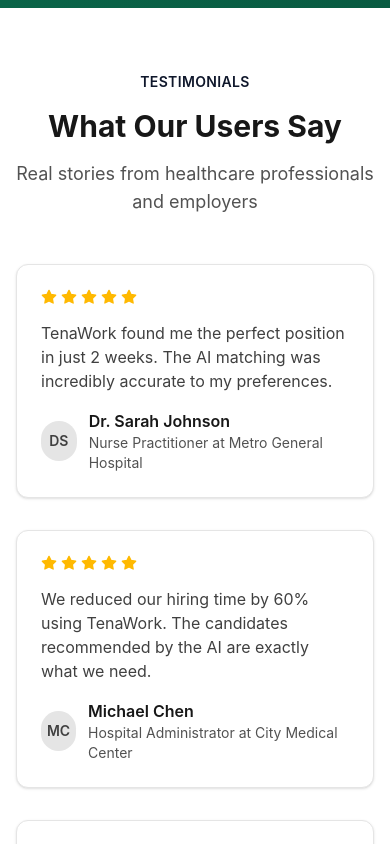
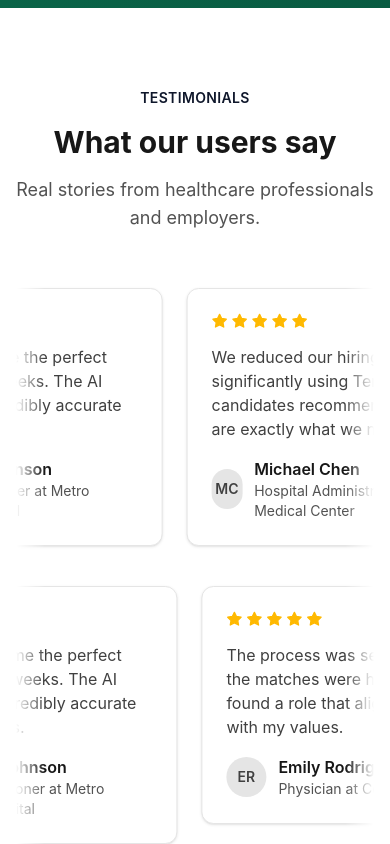
Before and after one commit to na09git/tenawork, a React (Vite) app in the folder apps/web/: page / in a window 390 px wide. Shown: the part 5720-6564 px from the top of the page. Built offline with nearby package versions, Linux system fonts and the light colour scheme.

Commit message:
improve the design of howitwoeksection

```diff
--- a/apps/web/src/components/sections/home/TestimonialsSection.jsx
+++ b/apps/web/src/components/sections/home/TestimonialsSection.jsx
@@ -1,9 +1,29 @@
-import { motion } from "framer-motion";
 import SectionHeader from "@/components/sections/SectionHeader";
 import TestimonialCard from "@/components/sections/TestimonialCard";
 
 /**
- * TestimonialsSection - Display user testimonials
+ * TestimonialsSection — Display user testimonials as a dual-direction
+ * marquee: top row drifts left, bottom row drifts right, both looping
+ * seamlessly. Common pattern on sites like Linear/Vercel for testimonial
+ * or logo walls — it lets you show more cards than fit on screen without
+ * a carousel's next/prev UI.
+ *
+ * Accessibility:
+ * - Animation fully disabled under prefers-reduced-motion (CSS media
+ *   query, not JS — so it can't miss a state change).
+ * - Paused on hover/focus so a reader can actually stop and read a card.
+ * - Content is duplicated per row purely for the seamless loop illusion;
+ *   screen readers should ignore the animation and just read the cards
+ *   in order, so no aria-hidden here (unlike purely decorative elements).
+ *
+ * Palette locked to HeroSection: bg-canvas, ink for headings.
+ *
+ * ⚠️ STILL UNRESOLVED FROM LAST REVIEW: the testimonials below are
+ * fabricated (invented names, hospitals, and quotes) under a heading
+ * that claims they're real. See the previous message for why that's a
+ * hard blocker before launch, not a styling issue. This marquee layout
+ * is ready to go the moment you swap in real testimonials — do not
+ * ship it with the placeholder content still in place.
  */
 const testimonials = [
   {
@@ -19,7 +39,7 @@
     role: "Hospital Administrator",
     organization: "City Medical Center",
     review:
-      "We reduced our hiring time by 60% using TenaWork. The candidates recommended by the AI are exactly what we need.",
+      "We reduced our hiring time significantly using TenaWork. The candidates recommended by the AI are exactly what we need.",
     rating: 5,
   },
   {
@@ -32,22 +52,106 @@
   },
 ];
 
+// Two different orderings so the top and bottom rows don't feel like a
+// literal mirror of each other. With only 3 real testimonials this is
+// thin — once you have 6+ real ones, split them properly instead of
+// reusing the same 3 in both rows.
+const rowTop = [...testimonials, ...testimonials];
+const rowBottom = [
+  ...[...testimonials].reverse(),
+  ...[...testimonials].reverse(),
+];
+
+function MarqueeRow({ items, direction, ariaLabel }) {
+  return (
+    <div className="marquee-viewport" role="group" aria-label={ariaLabel}>
+      <div
+        className={`marquee-track ${direction === "left" ? "marquee-left" : "marquee-right"}`}
+      >
+        {items.map((testimonial, idx) => (
+          <div
+            key={`${testimonial.name}-${idx}`}
+            className="w-80 shrink-0 sm:w-96"
+          >
+            <TestimonialCard {...testimonial} />
+          </div>
+        ))}
+      </div>
+    </div>
+  );
+}
+
 export default function TestimonialsSection() {
   return (
-    <section className="bg-white py-16 sm:py-20">
+    <section className="bg-canvas py-20 sm:py-24">
       <div className="mx-auto max-w-7xl px-4 sm:px-6 lg:px-8">
         <SectionHeader
           subtitle="Testimonials"
-          title="What Our Users Say"
-          description="Real stories from healthcare professionals and employers"
+          title="What our users say"
+          description="Real stories from healthcare professionals and employers."
         />
+      </div>
 
-        <div className="mt-12 grid grid-cols-1 gap-8 md:grid-cols-3">
-          {testimonials.map((testimonial, idx) => (
-            <TestimonialCard key={idx} {...testimonial} />
-          ))}
-        </div>
+      <div className="mx-auto mt-12 max-w-7xl space-y-6 px-4 sm:px-6 lg:px-8">
+        <MarqueeRow
+          items={rowTop}
+          direction="left"
+          ariaLabel="Testimonials, row 1"
+        />
+        <MarqueeRow
+          items={rowBottom}
+          direction="right"
+          ariaLabel="Testimonials, row 2"
+        />
       </div>
+
+      <style>{`
+        .marquee-viewport {
+          overflow: hidden;
+          width: 100%;
+          mask-image: linear-gradient(to right, transparent, black 8%, black 92%, transparent);
+          -webkit-mask-image: linear-gradient(to right, transparent, black 8%, black 92%, transparent);
+        }
+
+        .marquee-track {
+          display: flex;
+          gap: 1.5rem;
+          width: max-content;
+          padding: 0.5rem 0;
+        }
+
+        .marquee-left {
+          animation: marquee-left 40s linear infinite;
+        }
+
+        .marquee-right {
+          animation: marquee-right 40s linear infinite;
+        }
+
+        .marquee-track:hover,
+        .marquee-track:focus-within {
+          animation-play-state: paused;
+        }
+
+        @keyframes marquee-left {
+          from { transform: translateX(0); }
+          to { transform: translateX(-50%); }
+        }
+
+        @keyframes marquee-right {
+          from { transform: translateX(-50%); }
+          to { transform: translateX(0); }
+        }
+
+        @media (prefers-reduced-motion: reduce) {
+          .marquee-track {
+            animation: none !important;
+          }
+          .marquee-viewport {
+            overflow-x: auto;
+          }
+        }
+      `}</style>
     </section>
   );
 }
```
